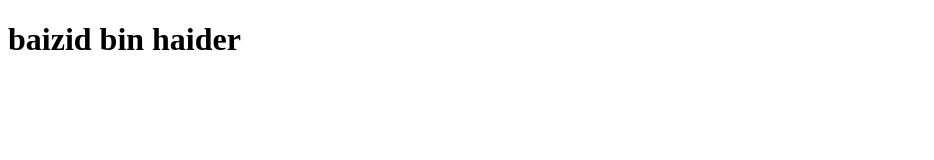
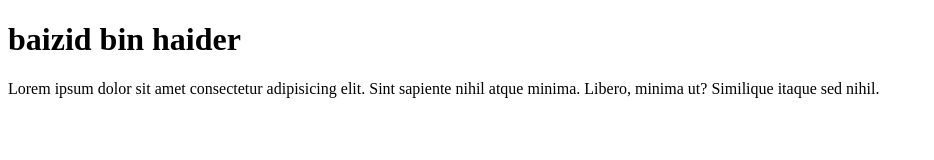
Before and after one commit to bbaizid/fast-pro1, a plain HTML site: page index.html in a window 1280 px wide. Shown: the whole page, without its empty margins (0-934 px from the left). Drawn offline with Linux system fonts and the light colour scheme.

Commit message:
ptag-added

```diff
--- a/index.html
+++ b/index.html
@@ -8,5 +8,6 @@
 </head>
 <body>
   <h1>baizid bin haider</h1>
+  <p> Lorem ipsum dolor sit amet consectetur adipisicing elit. Sint sapiente nihil atque minima. Libero, minima ut? Similique itaque sed nihil.</p>
 </body>
 </html>
```
